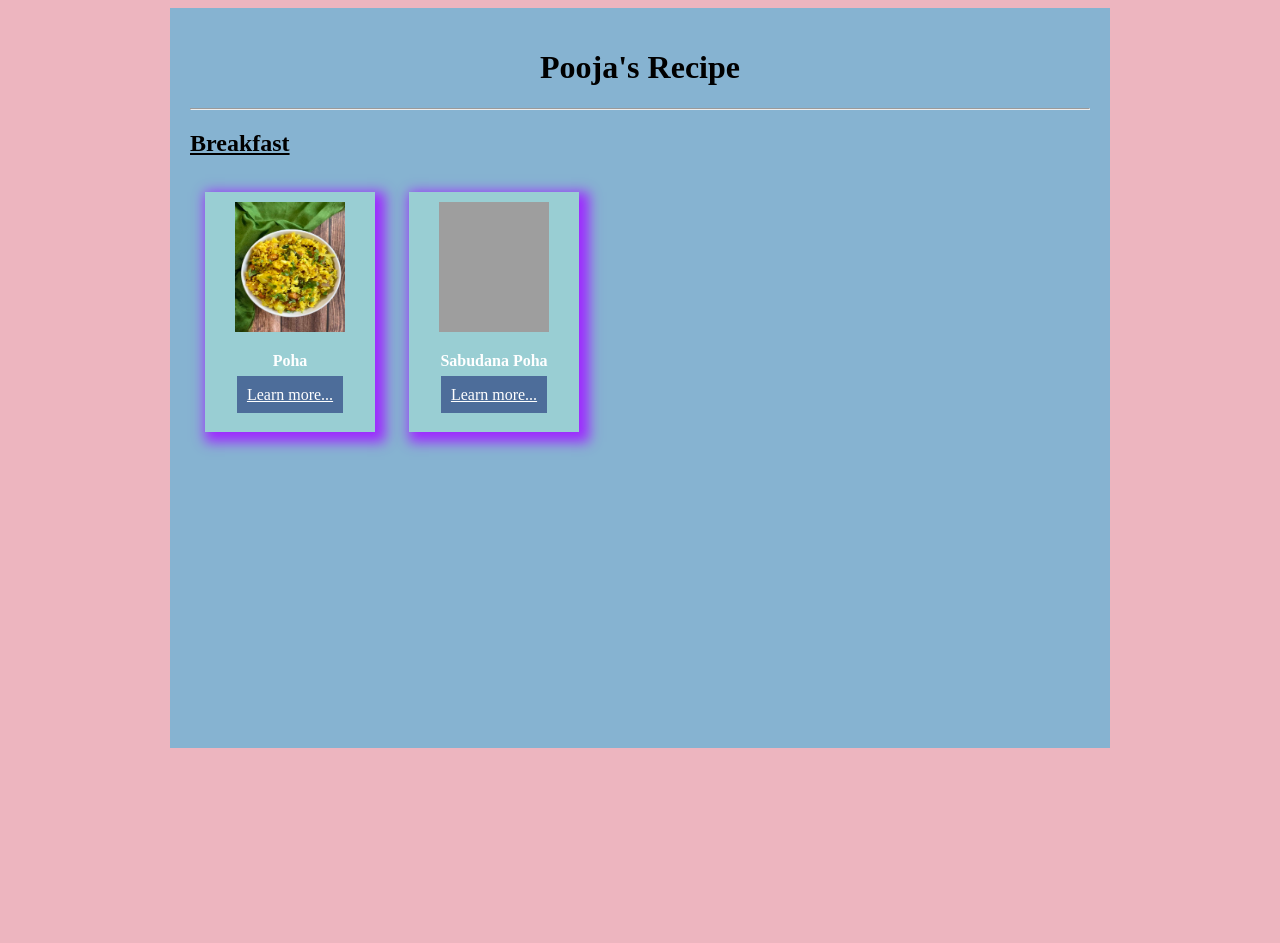
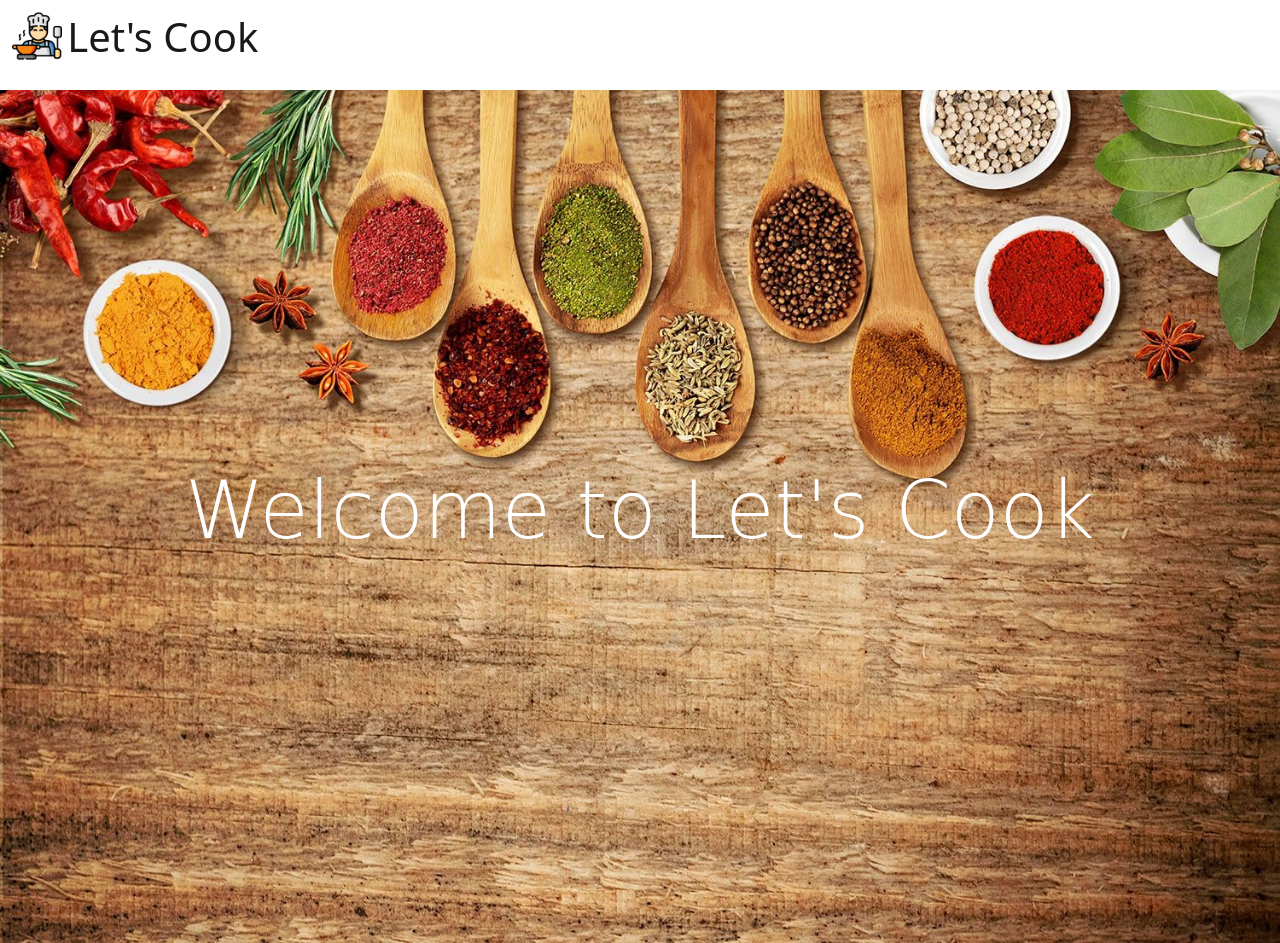
Before and after one commit to BluefishOS/PoojaRecipe, a plain HTML site: page index.html in a window 1280 px wide. Before the commit the page ends 800 px from the top, so only its background shows below. Drawn offline with nearby package versions, Linux system fonts and the light colour scheme; grey boxes are pictures that could not be loaded.

Commit message:
updated home page

```diff
--- a/css/Index.css
+++ b/css/Index.css
@@ -1,65 +1,12 @@
 body{
-    background-color: #EDB5BF;
+
 }
 
-#page-container{
-    background-color: #86B3D1;
-    max-width: 900px;
-    min-height: 700px;
-    margin: auto;
+#home-discription{
+    position: absolute;
+    margin-top: -500px;
+    color: white;
     padding: 20px;
+    width: 100%;
+    font-family: cursive;
 }
-
-h1{
-    text-align: center;
-}
-
-h2{
-    text-decoration: underline;
-}
-
-.recipe-container{
-    height: 220px;
-    width: 150px;
-    background-color:#99ced3 ;
-    text-align: center;
-    padding: 10px;
-    display: inline-block;
-    margin: 15px;
-    -webkit-box-shadow: 5px 5px 12px 5px #9E29FF;
-    box-shadow: 5px 5px 12px 5px #9E29FF;
-    transition: transform .5s;
-    cursor: pointer;
-}
-
-.recipe-container:hover{
-    transform: scale(1.1);
-}
-.recipe-container>img{
-    width: 110px;
-    height: 130px;
-}
-.recipe-container>p{
-    color: white;
-    font-weight: bold;
-}
-
-.recipe-container>a{
-    background-color: #4d6d9a;
-    color: white;
-    padding: 10px;
-}
-
-.recipe-container>a:hover{
-    background-color: darkgreen;
-}
-
-.recipe-image{
-    height: 400px;
-    margin: auto;
-    display: block;
-}
-.recipe-discription, ul>li{
-    font-size: 25px;
-    text-align: justify;
-}
--- a/index.html
+++ b/index.html
@@ -3,25 +3,24 @@
     <head>
         <title>Pooja's Recipe</title>
         <link rel="stylesheet" href="css/Index.css">
+        <link href="https://cdn.jsdelivr.net/npm/bootstrap@5.1.1/dist/css/bootstrap.min.css" rel="stylesheet" integrity="sha384-F3w7mX95PdgyTmZZMECAngseQB83DfGTowi0iMjiWaeVhAn4FJkqJByhZMI3AhiU" crossorigin="anonymous">
     </head>
     <body>
-        <div id="page-container">
-            <h1>Pooja's Recipe</h1>
-            <hr/>
-            <h2>Breakfast</h2>
+        <nav class="navbar navbar-light">
+            <div class="container-fluid">
+                <a class="navbar-brand align-middle" href="#">
+                <img src="img/cooking.png" alt="" width="50" height="50" style="margin-top:-20px;" class="d-inline-block align-text-top">
+                    <p class="display-6 d-inline-block ">Let's Cook</p>
+                </a>
+            </div>
+        </nav>
+        <img  class="w-100" src="img/Title image.jpg"/>
 
-            <div class="recipe-container">
-                <img src="img/pha.webp"/>
-                <p>Poha</p>
-                <a href="Poha.html">Learn more...</a>
-            </div>
+        <div id="home-discription">
+            <h1 class="display-1 text-center">Welcome to Let's Cook</h1>
+        </div>
 
-            <div class="recipe-container">
-                <img src="https://i2.wp.com/vegecravings.com/wp-content/uploads/2017/08/sabudana-khichdi-recipe-step-by-step-instructions-12.jpg?w=1612&quality=65&strip=all&ssl=1"/>
-                <p>Sabudana Poha</p>
-                <a href="">Learn more...</a>
-            </div>
 
-        </div>
     </body>
+    <script src="https://cdn.jsdelivr.net/npm/bootstrap@5.1.1/dist/js/bootstrap.bundle.min.js" integrity="sha384-/bQdsTh/da6pkI1MST/rWKFNjaCP5gBSY4sEBT38Q/9RBh9AH40zEOg7Hlq2THRZ" crossorigin="anonymous"></script>
 </html>
```
Also changed, not shown: Poha.html (+1 -1 lines), img/BBC.jpg (added), img/Poha.png (added), img/TBC.jpg (added), img/Title image.jpg (added), img/chef.png (added), img/cooking.png (added), img/pha.webp (deleted).
